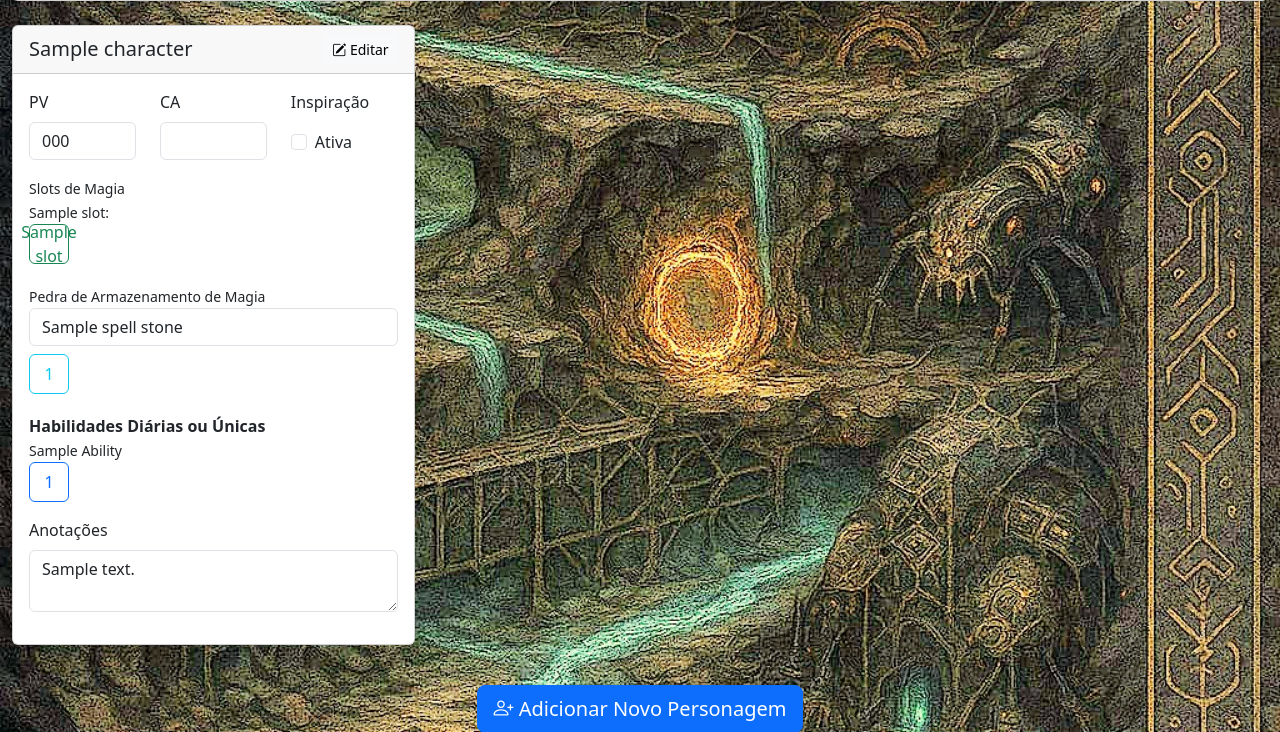
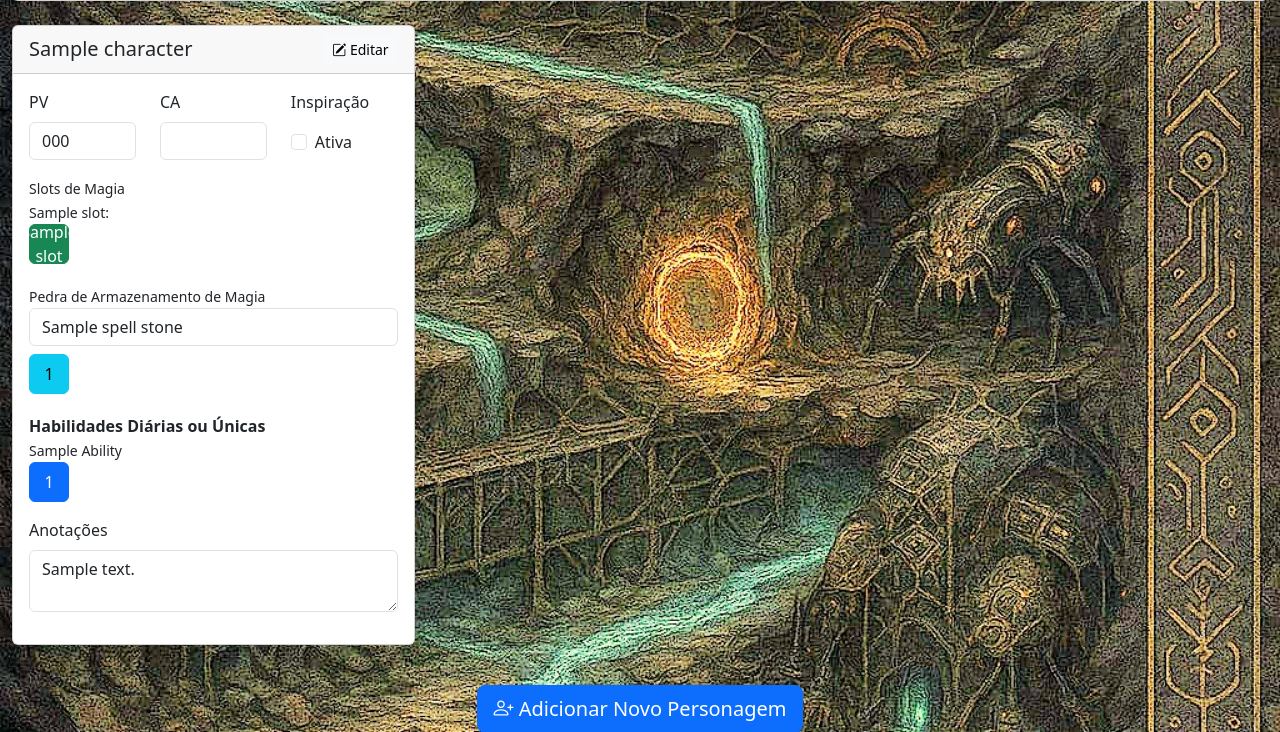
Before and after one commit to GabrielOBraga/sistemaRPG, a Flask app: template src/templates/index_dynamic.html in a window 1280 px wide. Shown: the part 599-1331 px from the top of the page. Run offline with Flask 3, Linux system fonts and the light colour scheme; the template is opened without the code that fills it: most values are stand-ins (such as "Sample title", 1, 10 or a date in 2020); data that the repository does not hold is empty; some libraries are stand-ins or nearby versions.

Commit message:
correção slots usados

```diff
--- a/src/static/styles.css
+++ b/src/static/styles.css
@@ -190,3 +190,11 @@ body.dark-mode .bg-dark {
     filter: brightness(80%);
     color: #f1f1f1 !important;
 }
+
+body.dark-mode .btn-success,
+body.dark-mode .btn-info,
+body.dark-mode .btn-primary  {
+    color: #f1f1f1 !important;
+    border-color: #310707 !important;
+    background-color: #360e0e !important;
+}
--- a/src/templates/index_dynamic.html
+++ b/src/templates/index_dynamic.html
@@ -171,7 +171,7 @@
                                         <small>{{ level_name|replace('level', 'Nível ')|capitalize }}:</small>
                                         <div class="d-flex flex-wrap">
                                             {% for i in range(slots|length) %}
-                                            <button class="btn btn-outline-success spell-slot me-1 mb-1"
+                                            <button class="btn btn{{ '-outline' if slots[i] == False else '' }}-success spell-slot me-1 mb-1"
                                                     data-character="{{ character.name|lower }}"
                                                     data-level="{{ level_name|replace('level', '') }}"
                                                     data-slot="{{ i }}">
@@ -206,7 +206,7 @@
                                     <div class="d-flex flex-wrap">
                                 {% endif %}
 
-                                <button class="btn btn-outline-info spell-stone-use me-1 mb-1"
+                                <button class="btn btn{{ '-outline' if character.spellStone.uses[i] == False else '' }}-info spell-stone-use me-1 mb-1"
                                         data-character="{{ character.name|lower }}"
                                         data-use="{{ i }}">
                                     {{ i + 1 }}
@@ -226,7 +226,7 @@
                                 <small class="form-label">{{ ability_name|replace('_', ' ')|regex_replace('([A-Z])', ' \\1')|title }}</small>
                                 <div class="d-flex">
                                     {% for i in range(uses|length) %}
-                                    <button class="btn btn-outline-primary ability-use me-1"
+                                    <button class="btn btn{{ '-outline' if uses[i] == False else '' }}-primary ability-use me-1"
                                             data-character="{{ character.name|lower }}"
                                             data-ability="{{ ability_name }}"
                                             data-use="{{ i }}">
```
Also changed, not shown: 1 other file.
